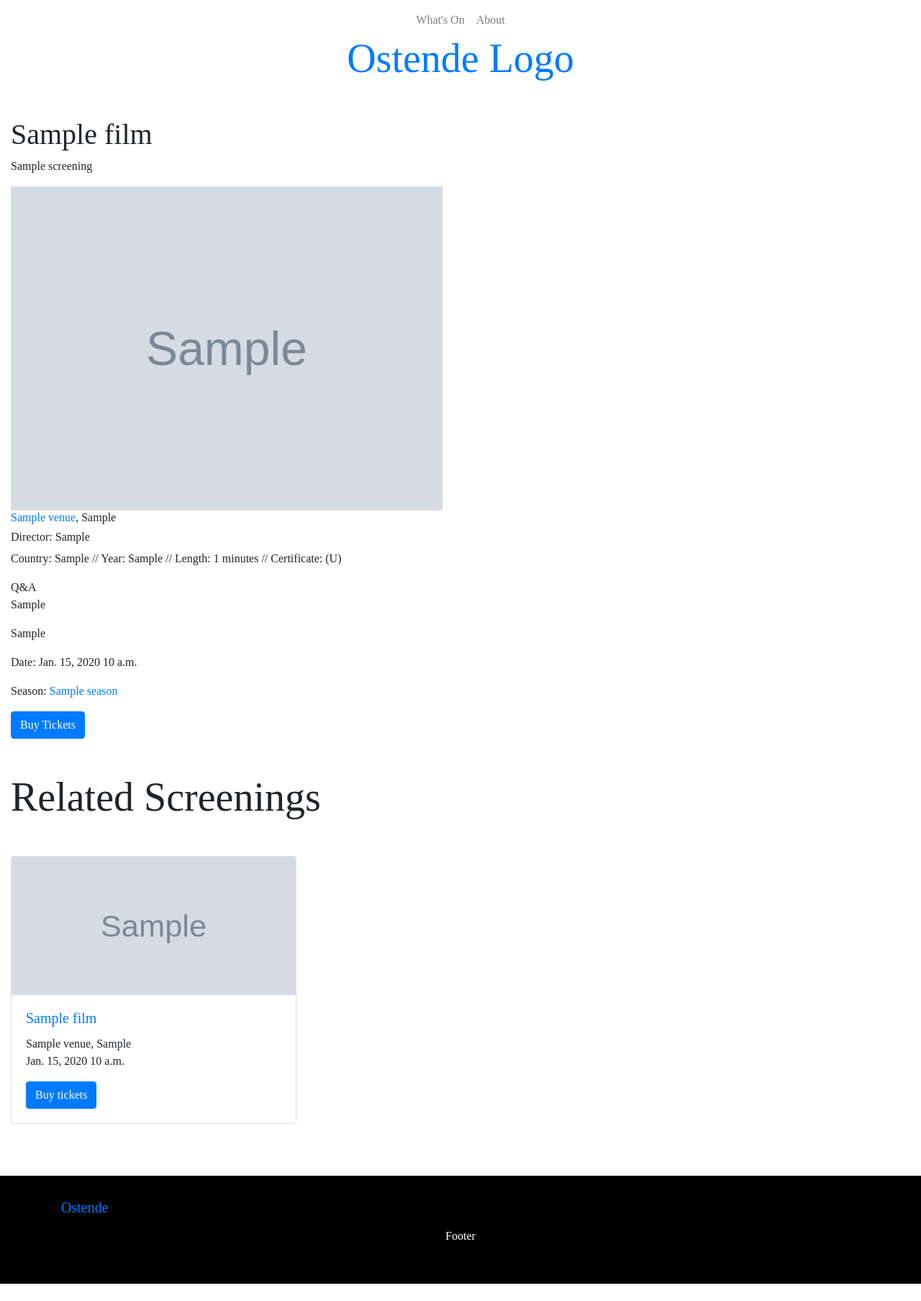
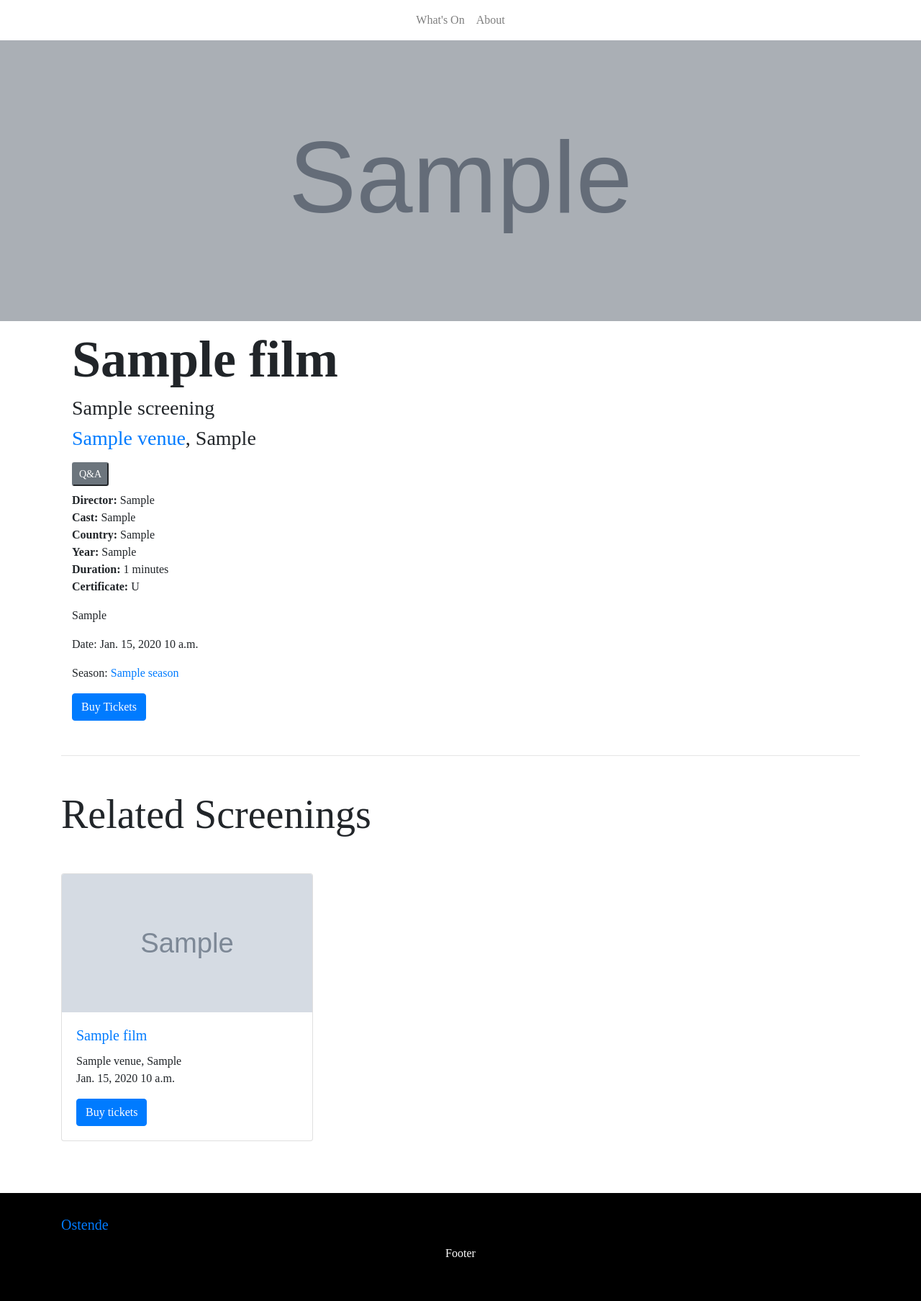
Before and after one commit to AndyRae/ostende, a Django app: page /screenings/1/ in a window 1280 px wide. Shown: the whole page at 72% size. Before the commit the page ends 1783 px from the top, so only its background shows below. Run offline with Django 3.2, Linux system fonts and the light colour scheme; tables that the repository leaves empty hold one stand-in row (values such as "Sample post"); grey boxes marked "Sample" are stand-in pictures; some libraries are stand-ins or nearby versions.

Commit message:
models cleanup

```diff
--- a/core/models.py
+++ b/core/models.py
@@ -26,7 +26,6 @@ class Programme(models.Model):
 
 class Venue(models.Model):
     name = models.CharField(max_length=100, null=True)
-    address = models.CharField(max_length=100, blank=True)
     city = models.CharField(max_length=100, null=True)
     postcode = models.CharField(max_length=10, blank=True)
     county = models.CharField(max_length=50, null=True)
@@ -128,7 +127,7 @@ class Screening(models.Model):
     season = models.ForeignKey(Season, null=True, on_delete=models.CASCADE)
     programme = models.ForeignKey(Programme, null=True, on_delete=models.CASCADE)
     date = models.DateField()
-    start_time = models.TimeField(blank=True)
+    start_time = models.TimeField()
     tickets = models.URLField(max_length=100, blank=True, null=True)
     subtitle = models.CharField(max_length=50, blank=True)
     q_and_a = models.BooleanField(blank=True)
--- a/core/static/style.css
+++ b/core/static/style.css
@@ -13,6 +13,27 @@ body {
   min-height: 600px;
 }
 
+.banner {
+  background-color: #000;
+  height: 398px;
+  margin-bottom: 10px;
+  position: relative;
+  overflow: hidden;
+}
+
+.banner img {
+  width: 100%;
+  height: 100%;
+  -o-object-fit: cover;
+  object-fit: cover;
+  opacity: 0.8;
+}
+
+.banner-content {
+  position: absolute;
+  z-index: 10;
+}
+
 .no-overflow {
   overflow: hidden;
 }
--- a/core/templates/core/base.html
+++ b/core/templates/core/base.html
@@ -26,11 +26,10 @@
 
     <header role="banner" class="site-header">
       <div class="container text-center mt-5">
-        <a href="/"><h1 class="max-auto display-4">Ostende Logo
-        </h1></a>
+
       <nav class="navbar navbar-expand-md navbar-light fixed-top bg-white">
         <div class="container">
-          <!-- <a class="navbar-brand mr-4" href="/">Ostende</a> -->
+
           <button class="navbar-toggler" type="button" data-toggle="collapse" data-target="#navbarToggle" aria-controls="navbarToggle" aria-expanded="false" aria-label="Toggle navigation">
           <span class="navbar-toggler-icon"></span>
           </button>
@@ -46,11 +45,7 @@
 
     <main role="main" class="main">
       <div class="columns">
-
-        <div class="column col-12">
-
           {% block content %}{% endblock %}
-        </div>
       </div>
     </main>
 
--- a/core/templates/core/screenings/screening_detail.html
+++ b/core/templates/core/screenings/screening_detail.html
@@ -4,31 +4,49 @@
 {% endblock title %}
 {% block content %}
 {% load thumbnail %}
-<div class="mt-5">
-  <h1>{{ screening.film }}</h1>
-  <p>{{ screening.subtitle }}</p>
-  <img src="{{ screening.film.image.url }}" width=600px>
-  <h6><a href="{% url 'venue-detail' screening.venue.slug screening.venue.id %}">{{ screening.venue }}</a>, {{ screening.venue.city }}</h6>
+<div class="banner">
+  <picture>
+    <img src="{{ screening.film.image.url }}" alt="">
+  </picture>
+  <div class="banner-content container">
 
-  <h6>Director: {{ screening.film.director }}</h6>
-  <p>Country: {{ screening.film.country }} // Year: {{ screening.film.year }} // Length: {{ screening.film.length }} minutes // Certificate: ({{ screening.film.certificate }})</p>
+  </div>
+</div>
+
+<div class="container">
+  <div class="col-10 mb-5">
+    <h1 class="display-3 font-weight-bold">{{ screening.film }}</h1>
+    <h3>{{ screening.subtitle }}</h3>
+    <h3 class=""><a href="{% url 'venue-detail' screening.venue.slug screening.venue.id %}">{{ screening.venue }}</a>, {{ screening.venue.city }}</h3>
     {% if screening.q_and_a %}
-    <span class="chip">Q&A</span>
+      <button class="btn-sm btn-secondary mt-2 mb-2">Q&A</button>
     {% endif %}
-  <p>{{ screening.film.cast }}</p>
+    <p><strong>Director:</strong> {{ screening.film.director }}<br>
+    <strong>Cast:</strong> {{ screening.film.cast }}<br>
+    <strong>Country:</strong> {{ screening.film.country }}<br>
+    <strong>Year:</strong> {{ screening.film.year }}<br>
+    <strong>Duration:</strong> {{ screening.film.length }} minutes<br>
+    <strong>Certificate:</strong> {{ screening.film.certificate }}</p>
+
     <p>{{ screening.film.copy }}</p>
-</div>
+
 
     <p>Date: {{ screening.date }} {{ screening.start_time }} </p>
     <p>Season: <a href="{% url 'season-detail' screening.season.slug screening.season.id %}">{{ screening.season }}</a></p>
 
+    {% if screening.tickets %}
       <a href="{{ screening.tickets }}" target="_blank" class="btn btn-primary">Buy Tickets</a>
+    {% endif %}
 
     {% if screening.screening_passed %}
       <div class="alert alert-danger mt-5" role="alert">
         Sorry you missed it! This screening has already taken place.
       </div>
     {% endif %}
+
+  </div>
+
+<hr>
 
   <div class="mt-5">
     <h1 class="display-4">Related Screenings</h1>
```
Also changed, not shown: core/templates/core/films/film_detail.html (+18 -15 lines), core/templates/core/screenings/screening_loop.html (deleted, +0 -29 lines), core/templates/core/venues/venue_detail.html (+12 -3 lines), core/templates/core/includes/screening_loop.html (renamed from core/templates/core/films/screening_loop.html). Lines whose indentation alone changed are shown as unchanged.
